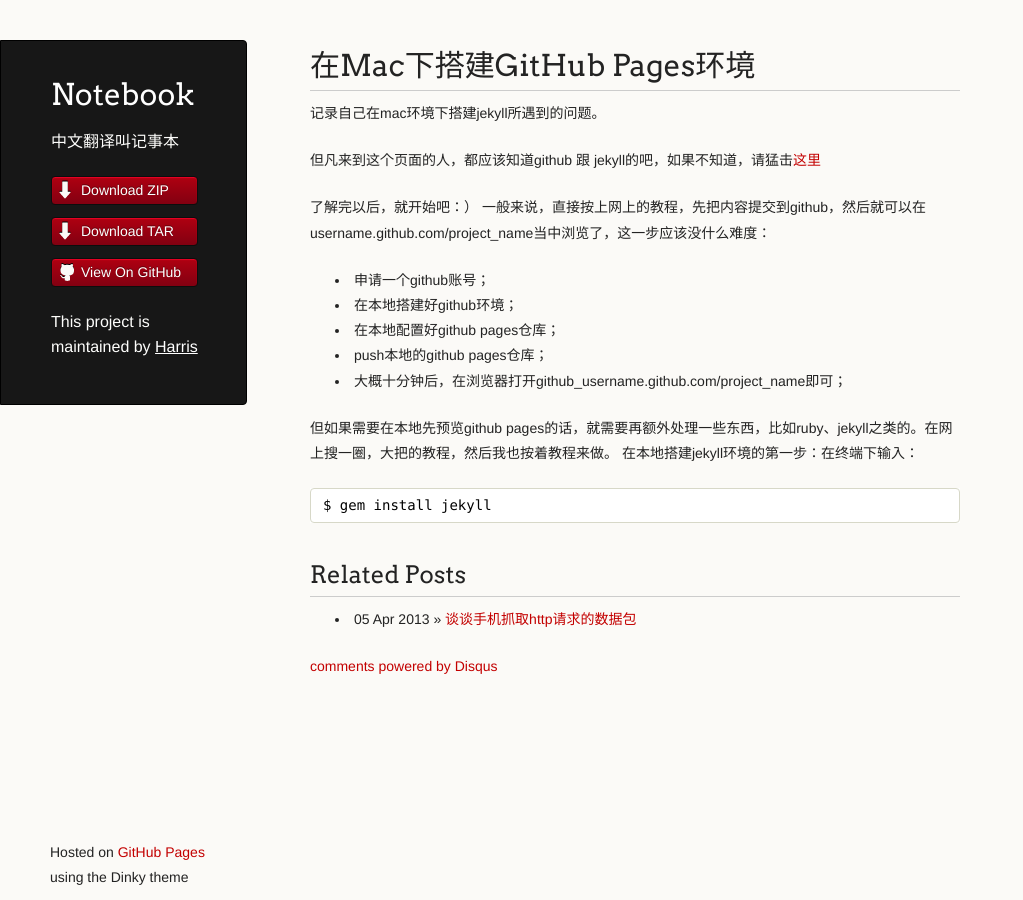
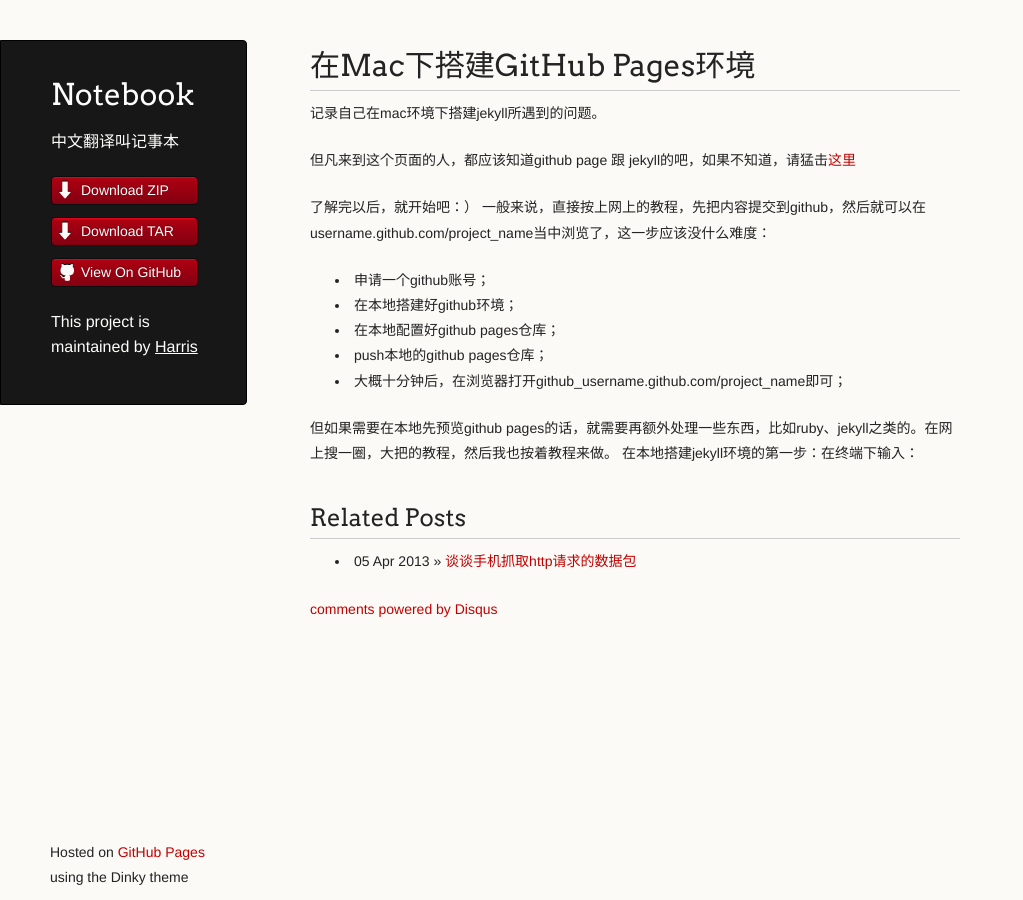
Before and after one commit to tenjessy/blog, a Jekyll site: the page built from _posts/2013-03-30-jekyll-work-in-mac.md, in a window 1280 px wide. Shown: the whole page, without its empty margins (0-1023 px from the left). Built offline with Jekyll 4.4.1, drawn with Linux system fonts in a browser that asks for light colours; Markdown is read by kramdown in place of the engine named in the settings; comment, search, counter and statistics services are not loaded.

````diff
--- a/_posts/2013-03-30-jekyll-work-in-mac.md
+++ b/_posts/2013-03-30-jekyll-work-in-mac.md
@@ -5,7 +5,7 @@
 
 记录自己在mac环境下搭建jekyll所遇到的问题。
 
-但凡来到这个页面的人，都应该知道github 跟 jekyll的吧，如果不知道，请猛击<a href="http://www.ruanyifeng.com/blog/2012/08/blogging_with_jekyll.html" target="_blank">这里</a>
+但凡来到这个页面的人，都应该知道github page 跟 jekyll的吧，如果不知道，请猛击<a href="http://www.ruanyifeng.com/blog/2012/08/blogging_with_jekyll.html" target="_blank">这里</a>
 
 了解完以后，就开始吧：）
 一般来说，直接按上网上的教程，先把内容提交到github，然后就可以在username.github.com/project_name当中浏览了，这一步应该没什么难度：
@@ -18,7 +18,3 @@
 
 但如果需要在本地先预览github pages的话，就需要再额外处理一些东西，比如ruby、jekyll之类的。在网上搜一圈，大把的教程，然后我也按着教程来做。
 在本地搭建jekyll环境的第一步：在终端下输入：
-
-```
-$ gem install jekyll
-```
````
